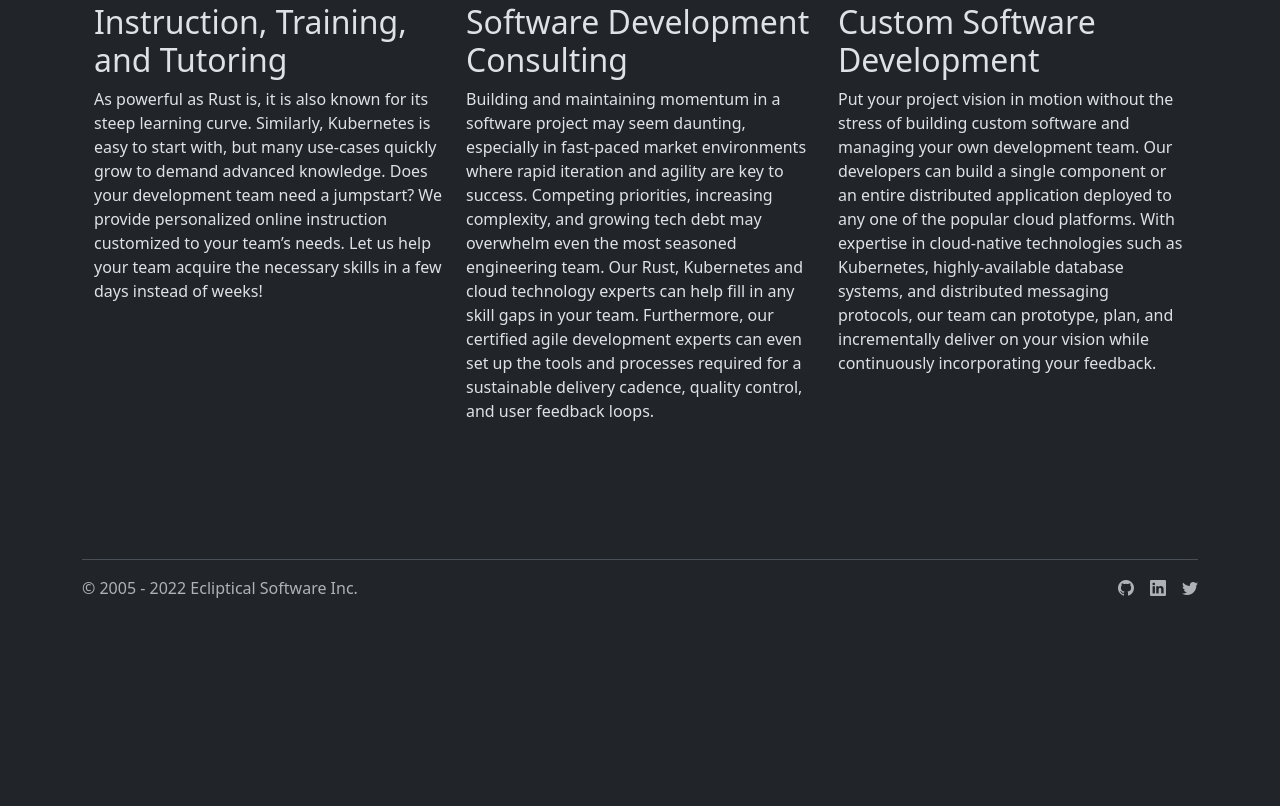
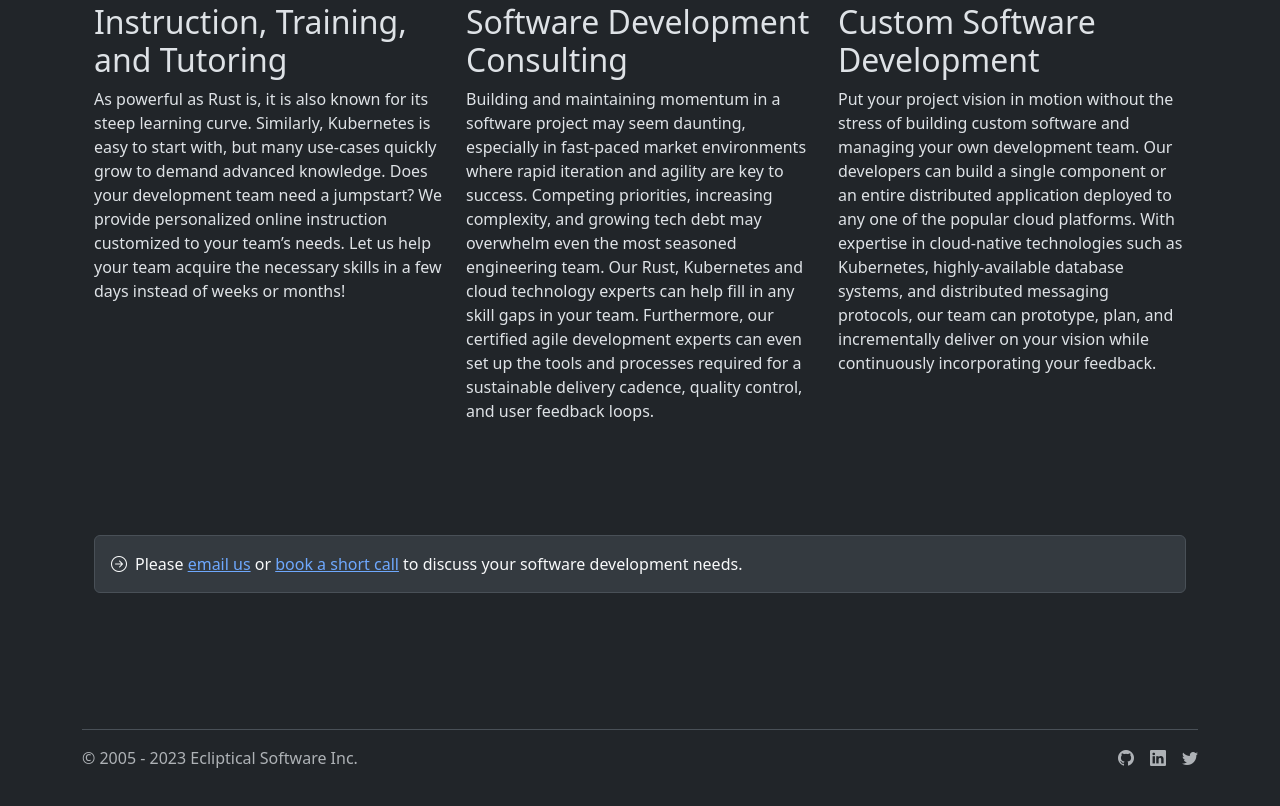
Before and after one commit to ecliptical/ecliptical.github.io, a plain HTML site: page index.html in a window 1280 px wide. Shown: the part 719-1525 px from the top of the page. Before the commit the page ends 1359 px from the top, so only its background shows below. Drawn offline with nearby package versions, Linux system fonts and the light colour scheme.

Commit message:
Add contact info

```diff
--- a/index.html
+++ b/index.html
@@ -63,7 +63,7 @@
             <i class="bi-book" aria-hidden="true"></i>
           </div>
           <h3 class="fs-2">Instruction, Training, and Tutoring</h3>
-          <p>As powerful as Rust is, it is also known for its steep learning curve. Similarly, Kubernetes is easy to start with, but many use-cases quickly grow to demand advanced knowledge. Does your development team need a jumpstart? We provide personalized online instruction customized to your team’s needs. Let us help your team acquire the necessary skills in a few days instead of weeks!</p>
+          <p>As powerful as Rust is, it is also known for its steep learning curve. Similarly, Kubernetes is easy to start with, but many use-cases quickly grow to demand advanced knowledge. Does your development team need a jumpstart? We provide personalized online instruction customized to your team’s needs. Let us help your team acquire the necessary skills in a few days instead of weeks or months!</p>
         </div>
         <div class="feature col">
           <div class="feature-icon d-inline-flex align-items-center justify-content-center text-bg-primary bg-gradient fs-2 mb-3">
@@ -80,13 +80,22 @@
           <p>Put your project vision in motion without the stress of building custom software and managing your own development team. Our developers can build a single component or an entire distributed application deployed to any one of the popular cloud platforms. With expertise in cloud-native technologies such as Kubernetes, highly-available database systems, and distributed messaging protocols, our team can prototype, plan, and incrementally deliver on your vision while continuously incorporating your feedback.</p>
         </div>
       </div>
+
+      <div class="row g-4 py-5 row-cols-1 row-cols-lg-1">
+        <div class="col">
+          <div class="alert alert-light d-flex align-items-center" role="alert">
+            <i class="bi-arrow-right-circle flex-shrink-0 me-2" aria-hidden="true"></i>
+            <div>Please <a href="mailto:info@eclipticalsoftware.com">email us</a> or <a href="https://calendly.com/ecliptical/30min">book a short call</a> to discuss your software development needs.</div>
+          </div>
+        </div>
+      </div>
     </div>
   </main>
 
   <div class="container">
     <footer class="d-flex flex-wrap justify-content-between align-items-center py-3 my-4 border-top">
       <div class="col-md-4 d-flex align-items-center">
-        <span class="mb-3 mb-md-0 text-muted">&copy; 2005 - 2022 Ecliptical Software Inc.</span>
+        <span class="mb-3 mb-md-0 text-muted">&copy; 2005 - 2023 Ecliptical Software Inc.</span>
       </div>
 
       <ul class="nav col-md-4 justify-content-end list-unstyled d-flex">
```
